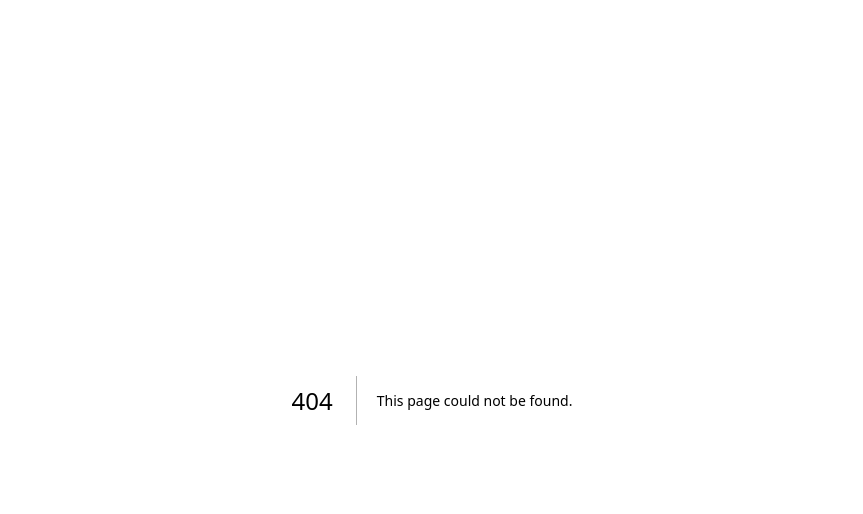
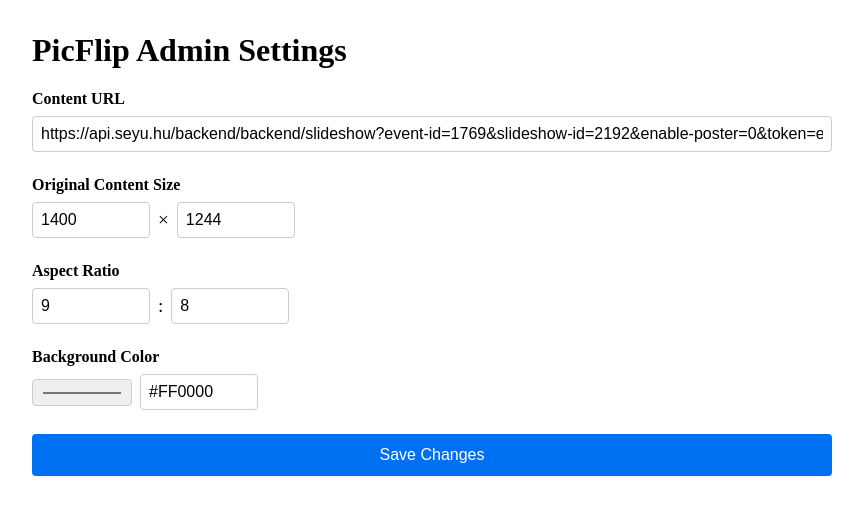
Before and after one commit to moldovancsaba/picflip, a Next.js app: page /admin in a window 1280 px wide. Before the commit this address had no page. Shown: the top 514 px of the page, without its empty margins (208-1071 px from the left). Built offline with nearby package versions, Linux system fonts and the light colour scheme.

Commit message:
feat: add admin settings page
- Add settings context for state management
- Create admin page with settings form
- Update main page to use settings
- Add settings link to main page
- Store settings in localStorage

```diff
--- /dev/null
+++ b/src/app/admin/page.tsx
@@ -0,0 +1,171 @@
+"use client";
+
+import { useSettings } from '@/lib/settings-context';
+import styled from 'styled-components';
+import { useRouter } from 'next/navigation';
+import { useState, useEffect } from 'react';
+
+const Container = styled.div`
+  max-width: 800px;
+  margin: 2rem auto;
+  padding: 0 1rem;
+`;
+
+const Form = styled.form`
+  display: flex;
+  flex-direction: column;
+  gap: 1.5rem;
+`;
+
+const FormGroup = styled.div`
+  display: flex;
+  flex-direction: column;
+  gap: 0.5rem;
+`;
+
+const Label = styled.label`
+  font-weight: bold;
+`;
+
+const Input = styled.input`
+  padding: 0.5rem;
+  border: 1px solid #ccc;
+  border-radius: 4px;
+  font-size: 1rem;
+`;
+
+const Button = styled.button`
+  padding: 0.75rem 1.5rem;
+  background-color: #0070f3;
+  color: white;
+  border: none;
+  border-radius: 4px;
+  font-size: 1rem;
+  cursor: pointer;
+  transition: background-color 0.2s;
+
+  &:hover {
+    background-color: #0051cc;
+  }
+`;
+
+const SizeInput = styled.div`
+  display: flex;
+  align-items: center;
+  gap: 0.5rem;
+
+  input {
+    width: 100px;
+  }
+
+  span {
+    font-size: 1.2rem;
+  }
+`;
+
+export default function AdminPage() {
+  const { settings, updateSettings } = useSettings();
+  const router = useRouter();
+  const [formData, setFormData] = useState(settings);
+  const [isDirty, setIsDirty] = useState(false);
+
+  useEffect(() => {
+    setFormData(settings);
+  }, [settings]);
+
+  const handleSubmit = (e: React.FormEvent) => {
+    e.preventDefault();
+    updateSettings(formData);
+    setIsDirty(false);
+    router.push('/');
+  };
+
+  const handleChange = (field: keyof typeof formData, value: string | number) => {
+    setFormData(prev => ({ ...prev, [field]: value }));
+    setIsDirty(true);
+  };
+
+  return (
+    <Container>
+      <h1>PicFlip Admin Settings</h1>
+      <Form onSubmit={handleSubmit}>
+        <FormGroup>
+          <Label htmlFor="contentUrl">Content URL</Label>
+          <Input
+            id="contentUrl"
+            type="url"
+            value={formData.contentUrl}
+            onChange={(e) => handleChange('contentUrl', e.target.value)}
+            required
+          />
+        </FormGroup>
+
+        <FormGroup>
+          <Label>Original Content Size</Label>
+          <SizeInput>
+            <Input
+              type="number"
+              value={formData.originalWidth}
+              onChange={(e) => handleChange('originalWidth', parseInt(e.target.value))}
+              required
+              min="1"
+            />
+            <span>×</span>
+            <Input
+              type="number"
+              value={formData.originalHeight}
+              onChange={(e) => handleChange('originalHeight', parseInt(e.target.value))}
+              required
+              min="1"
+            />
+          </SizeInput>
+        </FormGroup>
+
+        <FormGroup>
+          <Label>Aspect Ratio</Label>
+          <SizeInput>
+            <Input
+              type="number"
+              value={formData.aspectRatioX}
+              onChange={(e) => handleChange('aspectRatioX', parseInt(e.target.value))}
+              required
+              min="1"
+            />
+            <span>:</span>
+            <Input
+              type="number"
+              value={formData.aspectRatioY}
+              onChange={(e) => handleChange('aspectRatioY', parseInt(e.target.value))}
+              required
+              min="1"
+            />
+          </SizeInput>
+        </FormGroup>
+
+        <FormGroup>
+          <Label htmlFor="backgroundColor">Background Color</Label>
+          <SizeInput>
+            <Input
+              id="backgroundColor"
+              type="color"
+              value={formData.backgroundColor}
+              onChange={(e) => handleChange('backgroundColor', e.target.value)}
+              required
+            />
+            <Input
+              type="text"
+              value={formData.backgroundColor}
+              onChange={(e) => handleChange('backgroundColor', e.target.value)}
+              pattern="^#[0-9A-Fa-f]{6}$"
+              required
+            />
+          </SizeInput>
+        </FormGroup>
+
+        <Button type="submit" disabled={!isDirty}>
+          Save Changes
+        </Button>
+      </Form>
+    </Container>
+  );
+}
--- a/src/app/layout.tsx
+++ b/src/app/layout.tsx
@@ -1,5 +1,6 @@
 import type { Metadata } from "next";
 import StyledComponentsRegistry from "../lib/styled";
+import { SettingsProvider } from "../lib/settings-context";
 
 export const metadata: Metadata = {
   title: "PicFlip",
@@ -18,7 +19,9 @@
       </head>
       <body>
         <StyledComponentsRegistry>
-          {children}
+          <SettingsProvider>
+            {children}
+          </SettingsProvider>
         </StyledComponentsRegistry>
       </body>
     </html>
--- /dev/null
+++ b/src/lib/settings-context.tsx
@@ -0,0 +1,63 @@
+"use client";
+
+import { createContext, useContext, useEffect, useState } from 'react';
+
+interface Settings {
+  contentUrl: string;
+  originalWidth: number;
+  originalHeight: number;
+  aspectRatioX: number;
+  aspectRatioY: number;
+  backgroundColor: string;
+}
+
+const defaultSettings: Settings = {
+  contentUrl: 'https://api.seyu.hu/backend/backend/slideshow?event-id=1769&slideshow-id=2192&enable-poster=0&token=eyJhbGciOiJIUzI1NiJ9.eyJzbGlkZXNob3dJZCI6MjE5Mn0.GpxJfbgRUdkuI-NdT3e6qCQ7KNhdmq-MTvShHC5e-CU',
+  originalWidth: 1400,
+  originalHeight: 1244,
+  aspectRatioX: 9,
+  aspectRatioY: 8,
+  backgroundColor: '#FF0000',
+};
+
+interface SettingsContextType {
+  settings: Settings;
+  updateSettings: (newSettings: Partial<Settings>) => void;
+}
+
+const SettingsContext = createContext<SettingsContextType | undefined>(undefined);
+
+export function SettingsProvider({ children }: { children: React.ReactNode }) {
+  const [settings, setSettings] = useState<Settings>(defaultSettings);
+
+  useEffect(() => {
+    // Load settings from localStorage on mount
+    const savedSettings = localStorage.getItem('picflip-settings');
+    if (savedSettings) {
+      setSettings(JSON.parse(savedSettings));
+    }
+  }, []);
+
+  const updateSettings = (newSettings: Partial<Settings>) => {
+    setSettings(prev => {
+      const updated = { ...prev, ...newSettings };
+      // Save to localStorage
+      localStorage.setItem('picflip-settings', JSON.stringify(updated));
+      return updated;
+    });
+  };
+
+  return (
+    <SettingsContext.Provider value={{ settings, updateSettings }}>
+      {children}
+    </SettingsContext.Provider>
+  );
+}
+
+export function useSettings() {
+  const context = useContext(SettingsContext);
+  if (context === undefined) {
+    throw new Error('useSettings must be used within a SettingsProvider');
+  }
+  return context;
+}
```
Also changed, not shown: src/app/page.tsx (+29 -14 lines).
